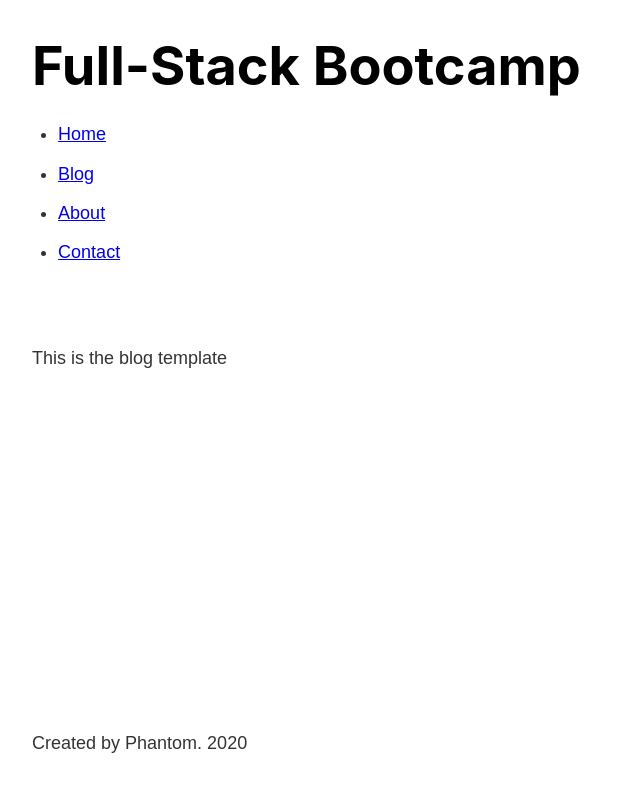
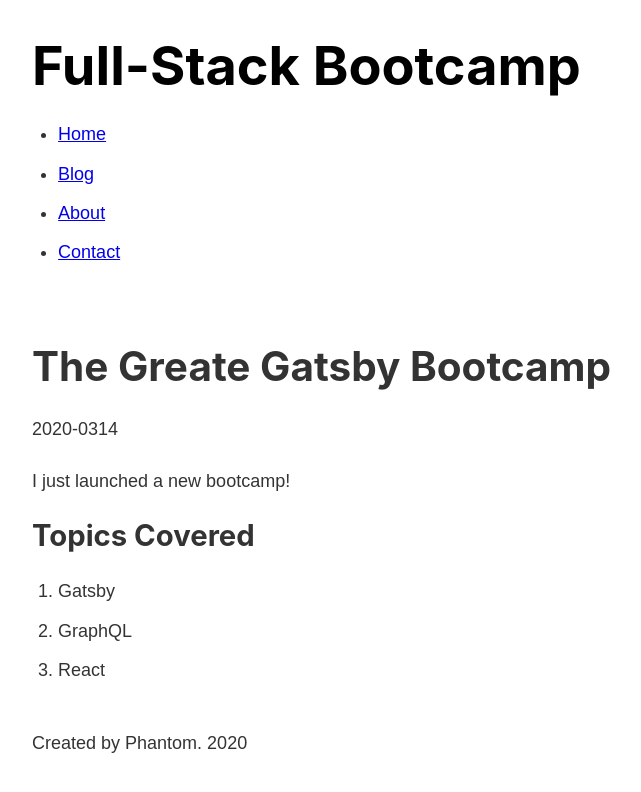
Before and after one commit to genius-jsdev/r_gatsby-bootcamp, a Gatsby site: page /blog/gatsby in a window 1280 px wide. Shown: the whole page, without its empty margins (251-892 px from the left). Built offline with nearby package versions, Linux system fonts and the light colour scheme; Gatsby itself is replaced by a stand-in of ours.

Commit message:
Implement Each Blog fetching data using Graphql

```diff
--- a/src/templates/blog.js
+++ b/src/templates/blog.js
@@ -1,9 +1,28 @@
 import React from "react"
+import { graphql } from "gatsby"
 
 import Layout from "../components/layout"
 
-const Blog = () => {
-  return <Layout>This is the blog template</Layout>
+export const query = graphql`
+  query($slug: String!) {
+    markdownRemark(fields: { slug: { eq: $slug } }) {
+      frontmatter {
+        title
+        date
+      }
+      html
+    }
+  }
+`
+
+const Blog = props => {
+  return (
+    <Layout>
+      <h1>{props.data.markdownRemark.frontmatter.title}</h1>
+      <p>{props.data.markdownRemark.frontmatter.date}</p>
+      <div dangerouslySetInnerHTML={{__html: props.data.markdownRemark.html}}></div>
+    </Layout>
+  )
 }
 
 export default Blog
```
